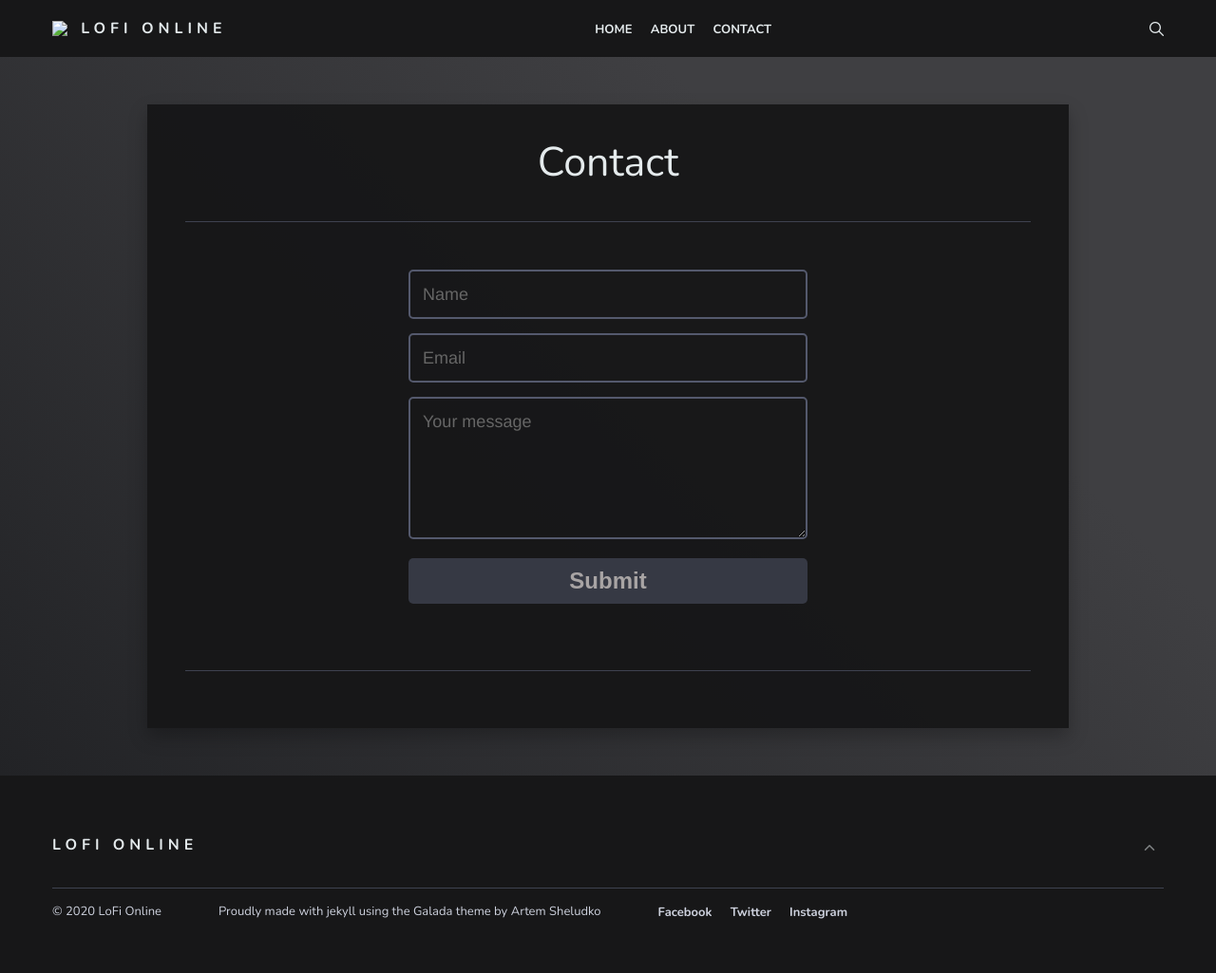
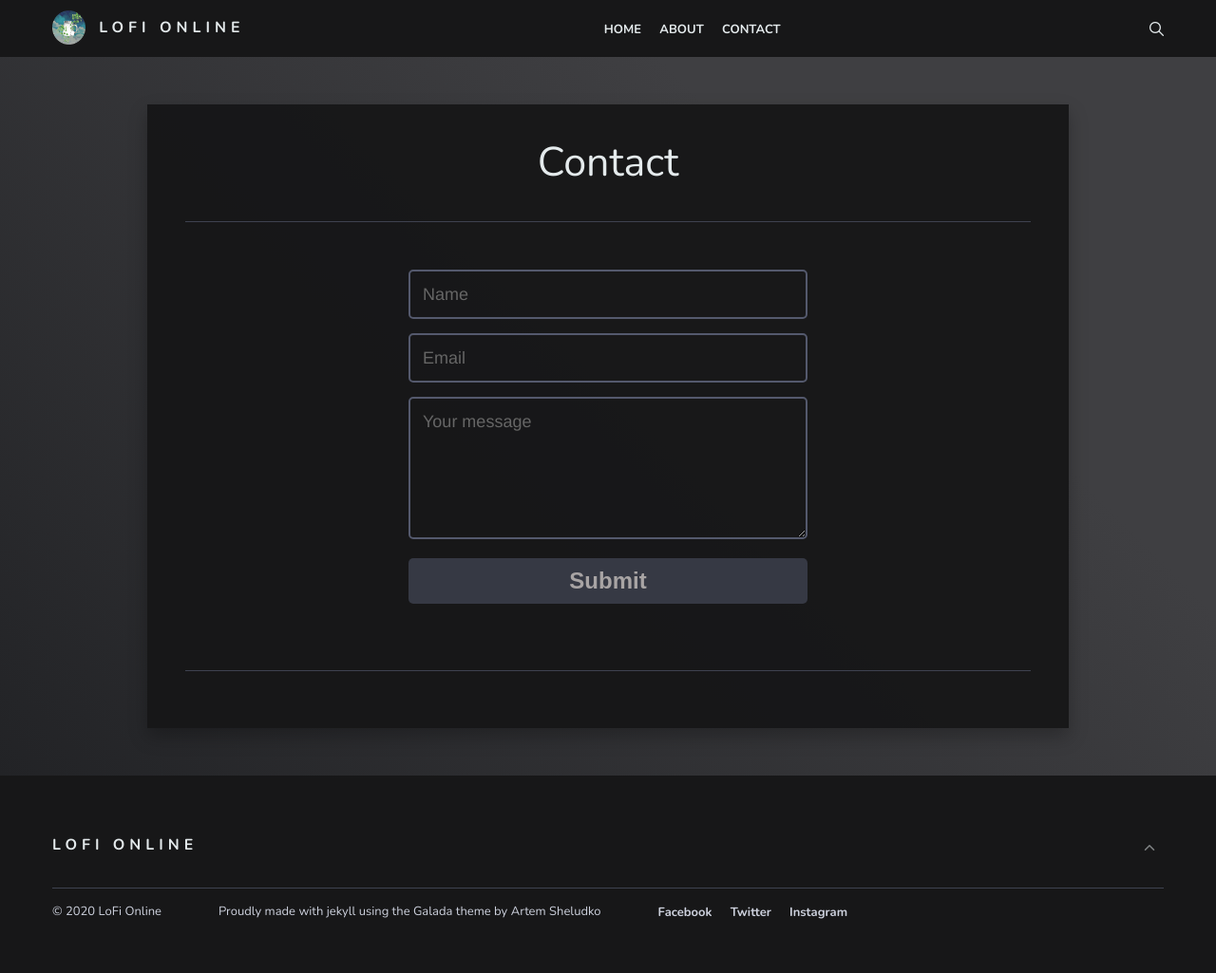
Before and after one commit to LoFi-Online/LoFi-Online, a Jekyll site: the page built from _pages/contact.md, in a window 1280 px wide. Shown: the whole page at 95% size. Built offline with Jekyll 4.4.1, drawn with Linux system fonts in a browser that asks for light colours; nearby versions of some CDN libraries; library files that are not in the unit come from our copies; comment, search, counter and statistics services are not loaded.

```diff
--- a/_config.yml
+++ b/_config.yml
@@ -3,7 +3,7 @@
 
 title: LoFi Online
 description: LoFi Online, You're one stop shop for everything LoFi. # this means to ignore newlines until "baseurl:"
-baseurl: "lofionline" # the subpath of your site, e.g. /blog
+baseurl: "/lofionline" # the subpath of your site, e.g. /blog
 url: "" # the base hostname & protocol for your site, e.g. http://example.com
 
 
```
